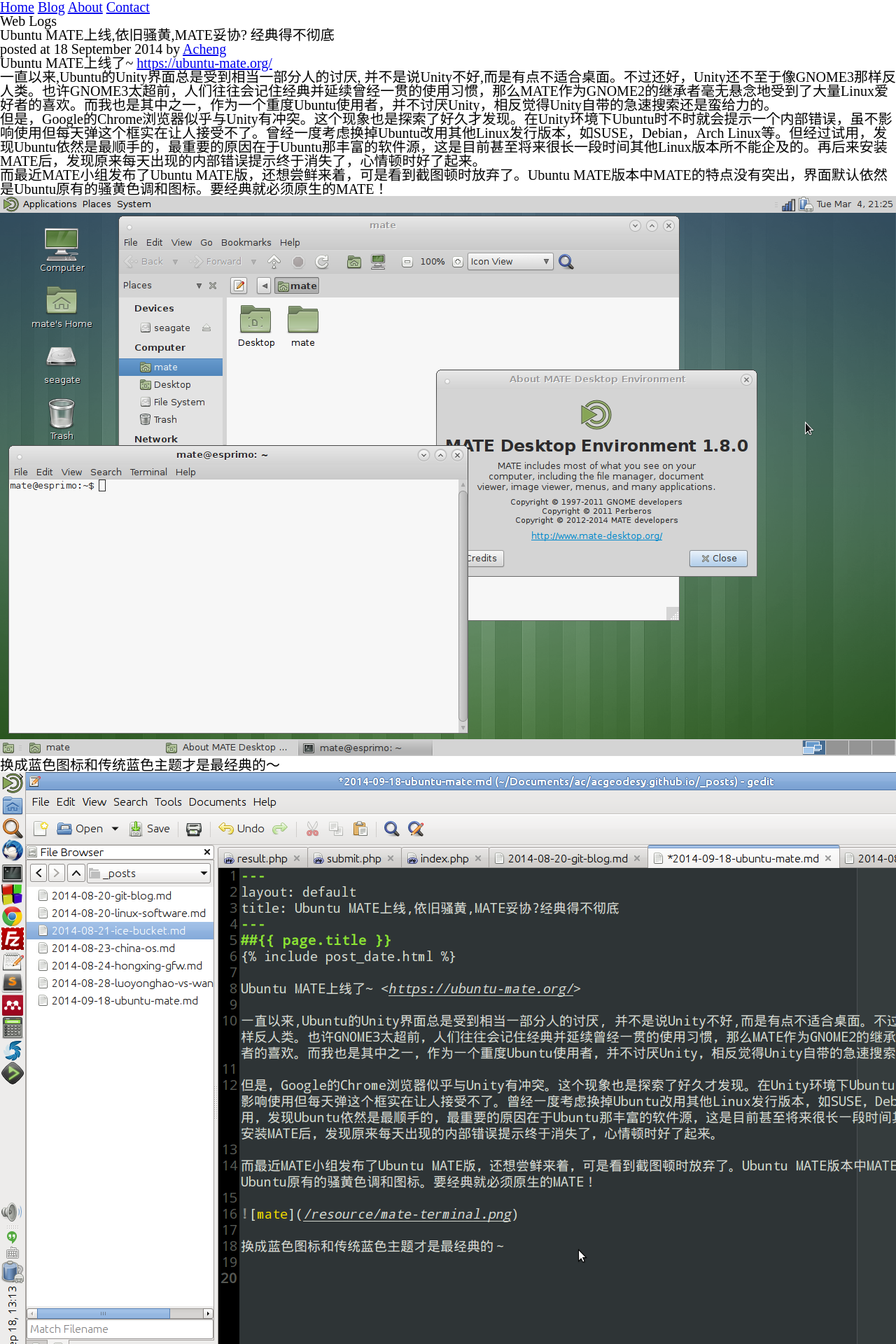
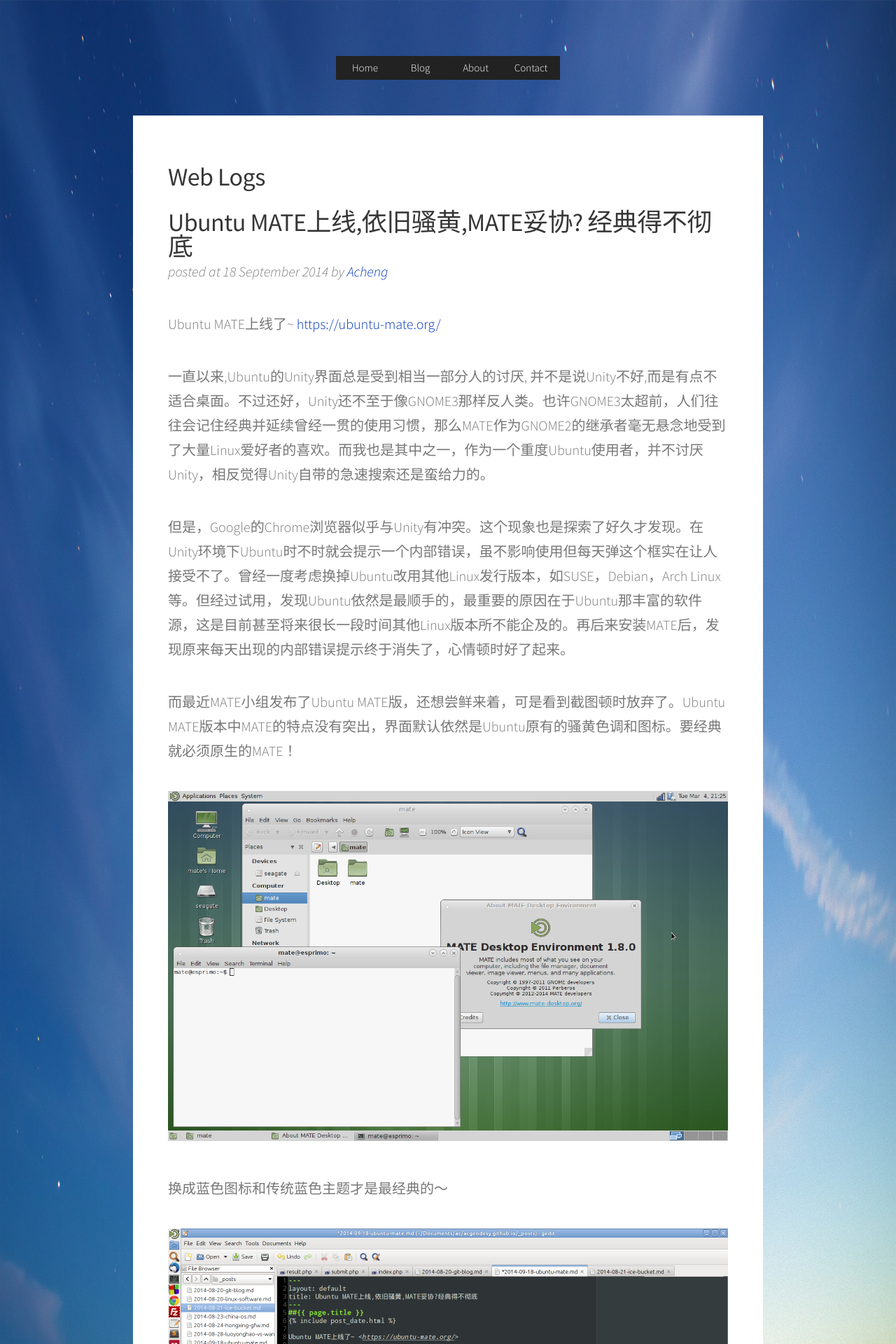
Before and after one commit to acgeodesy/acgeodesy.github.io, a Jekyll site: the page built from _posts/2014-09-18-ubuntu-mate.md, in a window 1280 px wide. Shown: the top 1920 px of the page at 70% size. Built offline with Jekyll 4.4.1, drawn with Linux system fonts in a browser that asks for light colours; Markdown is read by kramdown in place of the engine named in the settings; comment, search, counter and statistics services are not loaded.

Commit message:
new-home-page

```diff
--- a/_layouts/default.html
+++ b/_layouts/default.html
@@ -11,12 +11,10 @@
 		<script src="/js/jquery.min.js"></script>
 		<script src="/js/skel.min.js"></script>
 		<script src="/js/init.js"></script>
-		<noscript>
-			<link rel="stylesheet" href="/css/skel.css" />
-			<link rel="stylesheet" href="/css/style.css" />
-			<link rel="stylesheet" href="/css/style-desktop.css" />
-			<link rel="stylesheet" href="/css/style-noscript.css" />
-		</noscript>
+		<link rel="stylesheet" href="/css/skel.css" />
+		<link rel="stylesheet" href="/css/style.css" />
+		<link rel="stylesheet" href="/css/style-desktop.css" />
+		<link rel="stylesheet" href="/css/style-noscript.css" />
 		<!--[if lte IE 8]><link rel="stylesheet" href="/css/ie/v8.css" /><![endif]-->
 	</head>
 	<body>
--- a/css/style-desktop.css
+++ b/css/style-desktop.css
@@ -28,9 +28,7 @@
 		font-size: 14pt;
 		line-height: 1.75em;
 	}
-	a{color:#03b;text-decoration: none;}
- 	img{max-width:100%;}
-	#msg{margin:30px auto;}
+
 	h1
 	{
 		font-size: 2.4em;
--- a/css/style.css
+++ b/css/style.css
@@ -11,7 +11,13 @@
 /*********************************************************************************/
 /* Basic                                                                         */
 /*********************************************************************************/
-
+a{color:#03b;text-decoration: none;}
+a:hover{color:#c30;}
+img{max-width:100%;}
+#msg{margin:30px auto;}
+.ds-powered-by,.ds-dialog-footer{display:none;}
+.ds-textarea-wrapper textarea{height:120px!important;font-size:18px!important;}
+.ds-comment-body p{font-size: 18px!important;}
 
 	body
 	{
```
